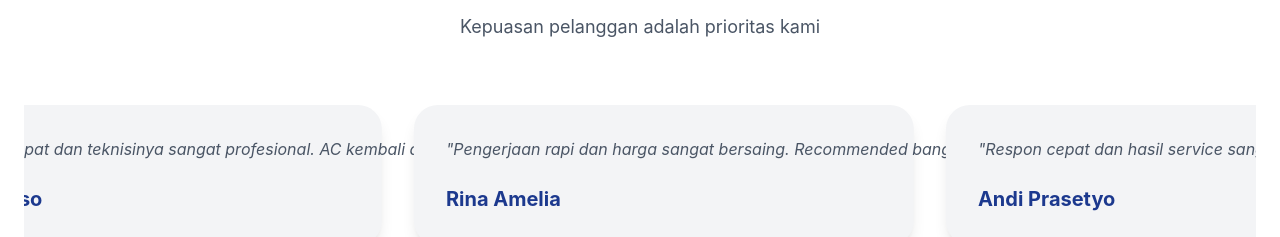
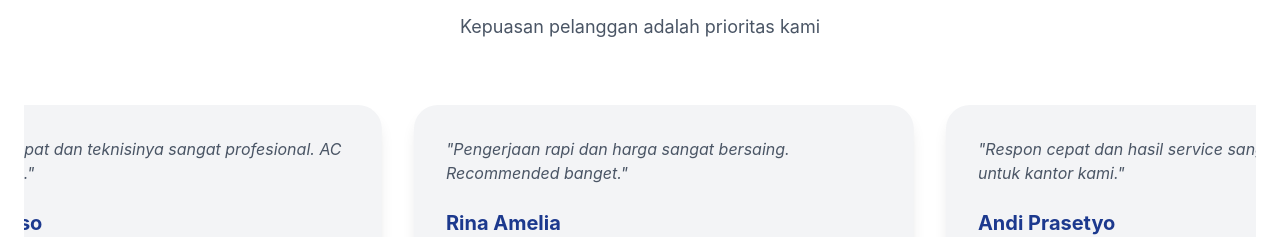
Before and after one commit to itsclarr25/senyum-sahabat, a React (Vite) app: page / in a window 1280 px wide. Shown: the part 5680-5917 px from the top of the page. Built offline with nearby package versions, Linux system fonts and the light colour scheme.

Commit message:
update website

```diff
--- a/src/components/Testimonials.jsx
+++ b/src/components/Testimonials.jsx
@@ -65,7 +65,7 @@ export default function Testimonials() {
                 key={index}
                 className="min-w-[500px] bg-gray-100 p-8 rounded-3xl shadow-lg"
               >
-                <p className="text-gray-600 italic mb-6">
+                <p className="text-gray-600 italic mb-6 break-words whitespace-normal">
                   "{item.review}"
                 </p>
 
```
